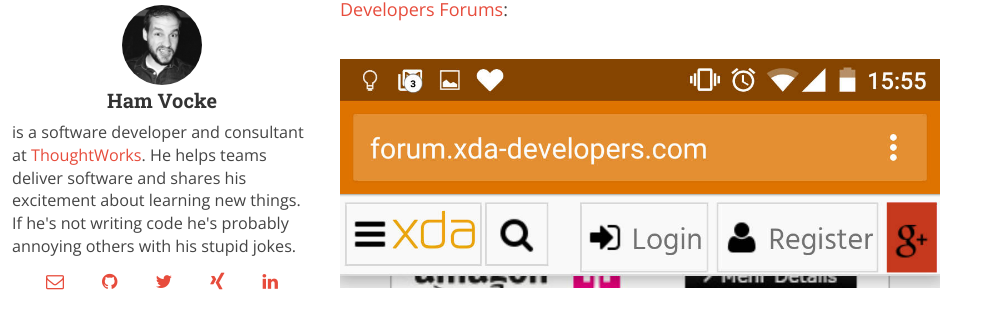
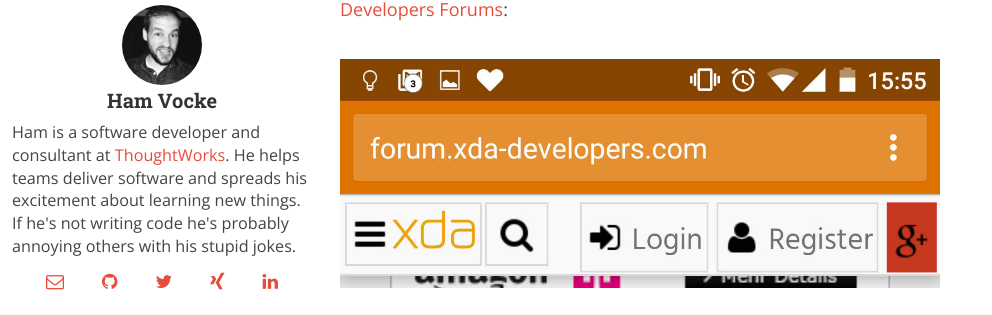
Before and after one commit to hamvocke/hamvocke.github.io, a Jekyll site: the page built from _posts/2015-02-28-colorful-header-bar-chrome-android.md, in a window 1280 px wide. Shown: the part 568-883 px from the top of the page, without its empty margins (0-992 px from the left). Built offline with Jekyll 4.4.1, drawn with Linux system fonts in a browser that asks for light colours; nearby versions of some CDN libraries; comment, search, counter and statistics services are not loaded.

Commit message:
Update post.html

```diff
--- a/_layouts/post.html
+++ b/_layouts/post.html
@@ -20,7 +20,7 @@
   <img src="/assets/img/ham.jpg" class="media-object img-circle">
   <h4>Ham Vocke</h4>
   <p class="lead">
-    is a software developer and consultant at <a href="https://www.thoughtworks.com/">ThoughtWorks</a>. He helps teams deliver software and shares his excitement about learning new things. If he's not writing code he's probably annoying others with his stupid jokes.</a>
+   Ham is a software developer and consultant at <a href="https://www.thoughtworks.com/">ThoughtWorks</a>. He helps teams deliver software and spreads his excitement about learning new things. If he's not writing code he's probably annoying others with his stupid jokes.</a>
   <div class="contact">
     <div class="icons">
       <a href="mailto:ham@hamvocke.com">
```
